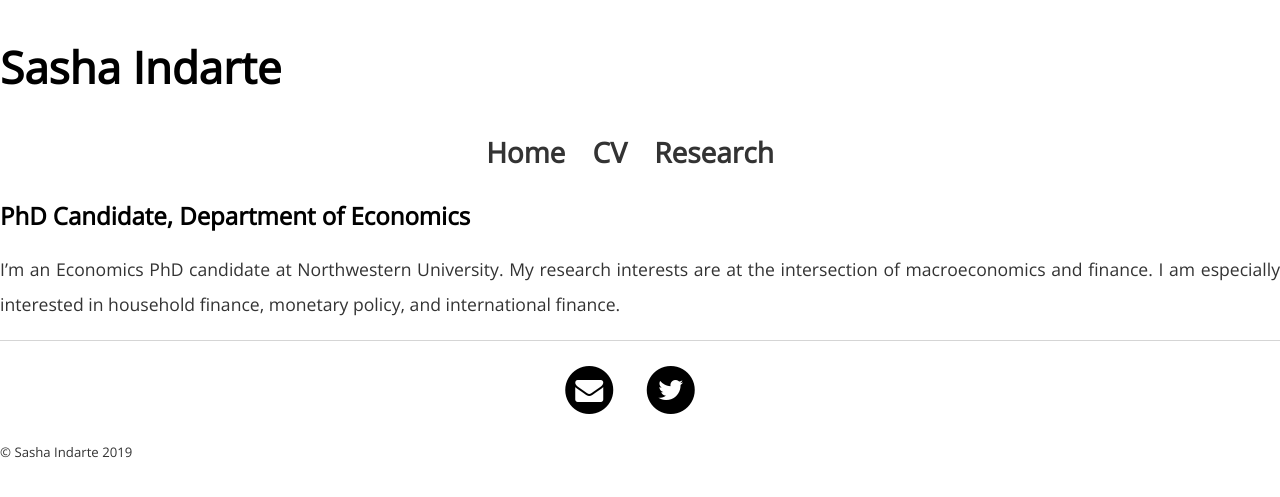
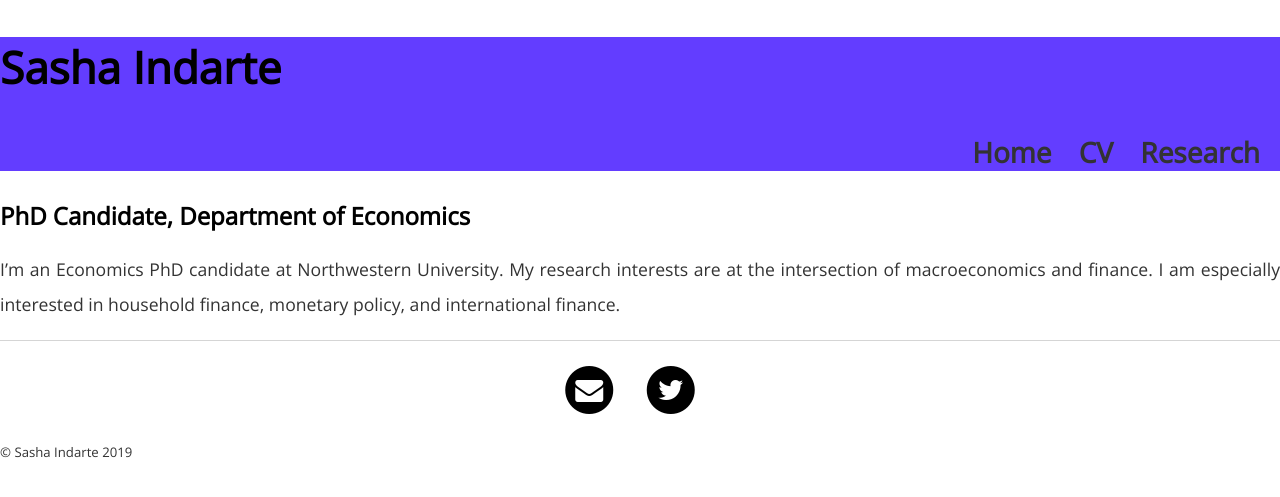
Before and after one commit to sashaindarte/sashaindarte.github.io, a Jekyll site: the page built from index.html, in a window 1280 px wide. Shown: the top 497 px of the page. Built offline with Jekyll 4.4.1, drawn with Linux system fonts in a browser that asks for light colours.

Commit message:
Update main.css

```diff
--- a/css/main.css
+++ b/css/main.css
@@ -2,7 +2,19 @@ body {
     margin: 0;
     font-family:'Open Sans', 'Sans-Serif';
 }
-nav ul, footer ul {
+nav ul {
+    font-family:'Open Sans', 'Sans-Serif';
+    padding: 0px;
+    list-style: none;
+    font-weight: bold;
+    font-size: 1.75em;
+    text-align: right;
+}
+nav {
+    background-color: #633dff;
+}
+
+footer ul {
     font-family:'Open Sans', 'Sans-Serif';
     padding: 0px;
     list-style: none;
```
